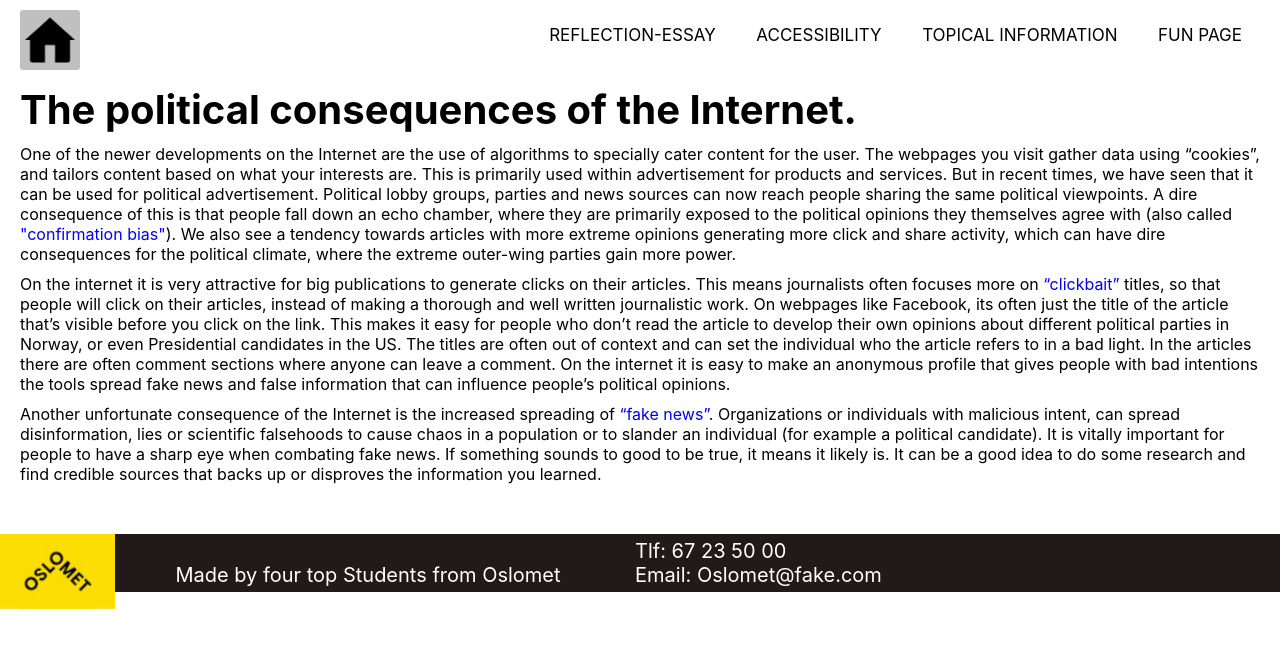
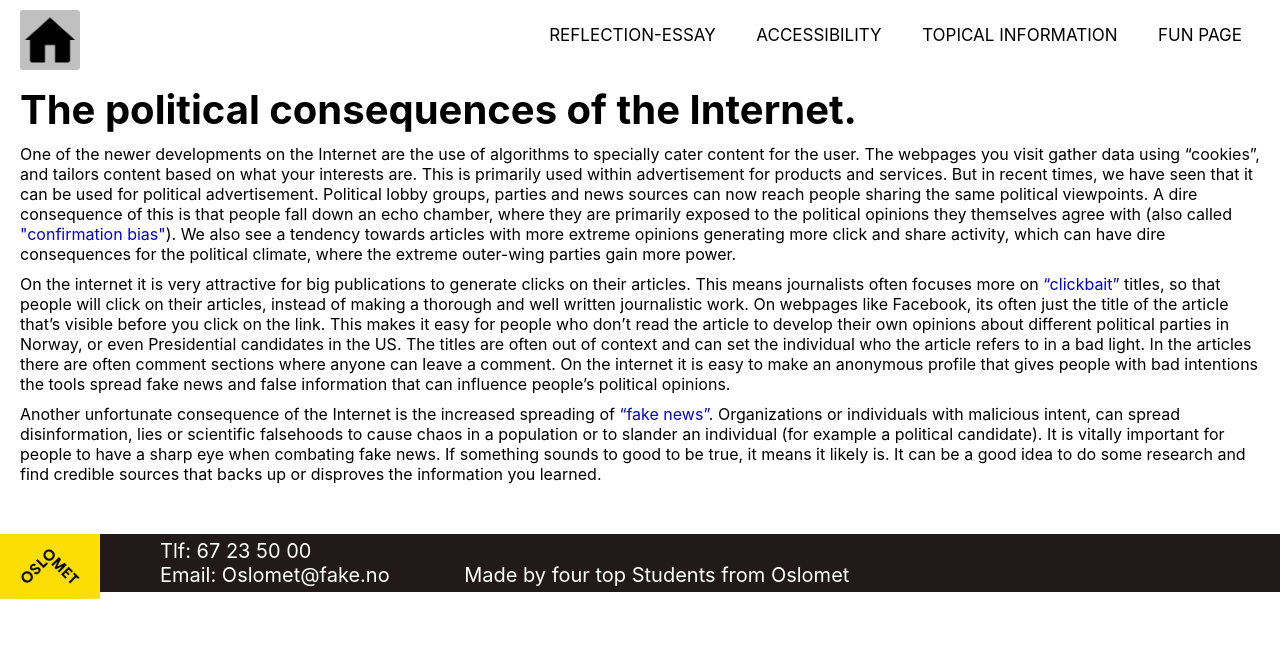
Before and after one commit to Skjolden/Eksamen-2021h, a plain HTML site: page topical-info.html in a window 1280 px wide. Drawn offline with Linux system fonts and the light colour scheme.

Commit message:
Update topical-info.html

```diff
--- a/topical-info.html
+++ b/topical-info.html
@@ -70,12 +70,14 @@
 
     <!--Footer-->
     <footer>
-        <img height="75" src="images/olsologo.jpg" alt="Logo of Oslo-met"  class="imgleft">
-        <p class="Right">
-            Made by four top Students from <a href="https://www.oslomet.no/" target="_blank" class="aheight">Oslomet</a></p>
-
-            <p class="left">Tlf: 67 23 50 00 <br> Email: Oslomet@fake.com
-                </p>
+        <img src="images/olsologo.jpg" alt="Logo of Oslo-met">
+        <p>
+            Tlf: 67 23 50 00 <br>
+            Email: <a href="mailto:Oslomet@fake.com">Oslomet@fake.no</a>
+        </p>
+        <p>
+            Made by four top Students from <a href="https://www.oslomet.no/" target="_blank">Oslomet</a>
+        </p>
     </footer>
 </body>
 </html>
```
